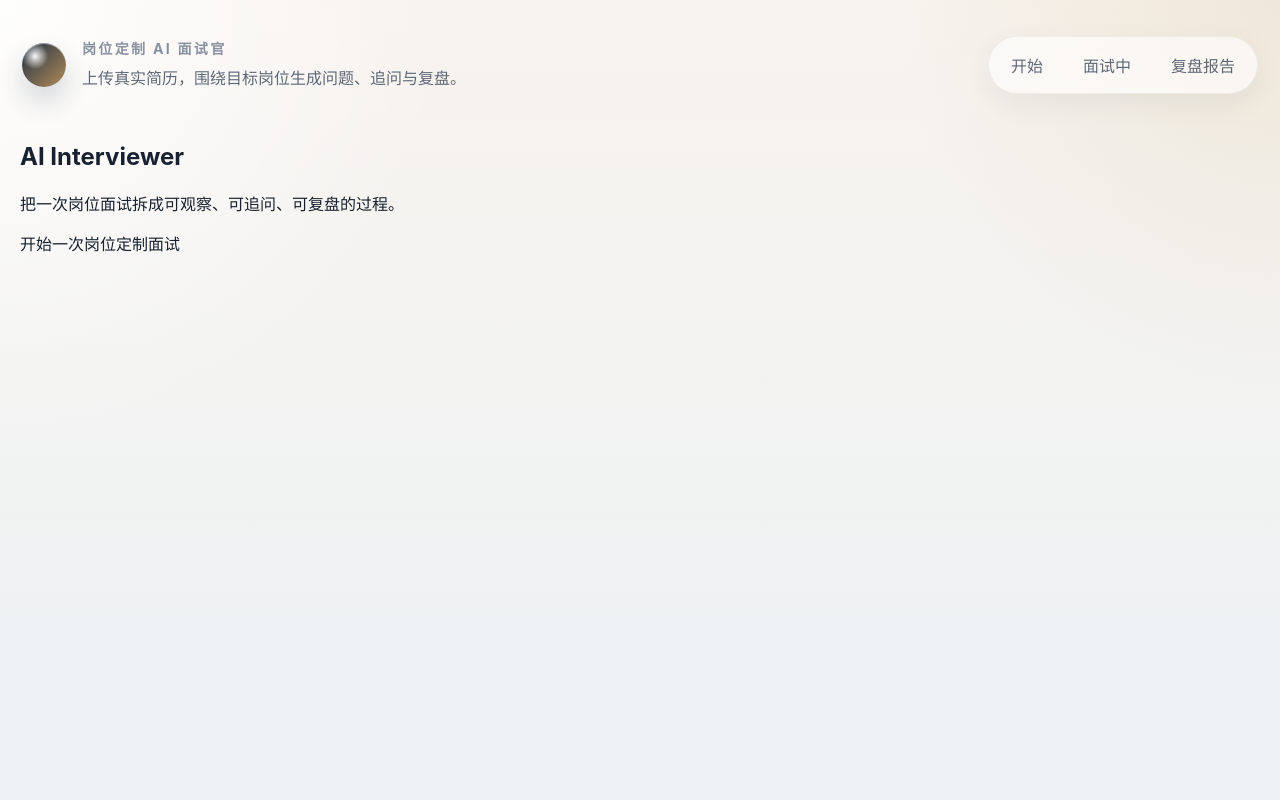
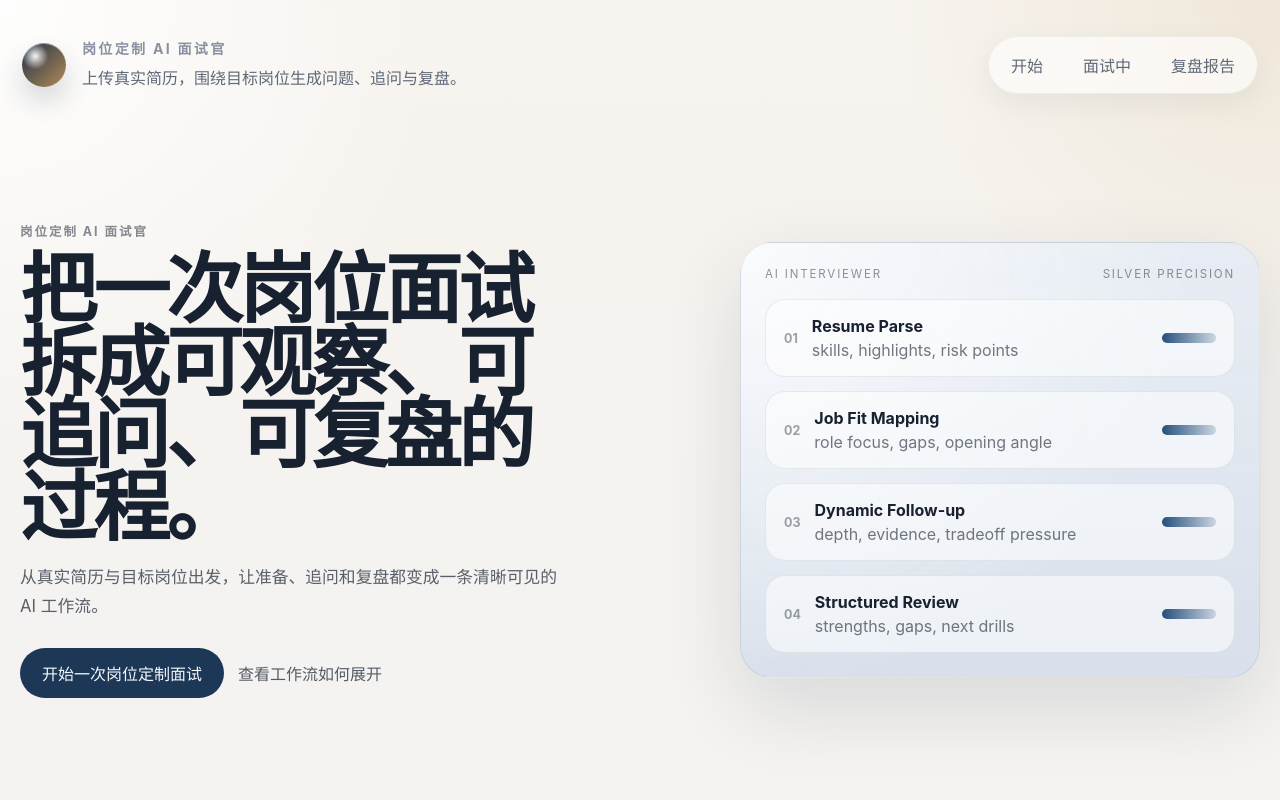
Before and after one commit to mouliu1/ai-interviewer, a Next.js app in the folder frontend/: page / in a window 1280 px wide. Shown: the top 800 px of the page. Built offline with nearby package versions, Linux system fonts and the light colour scheme.

Commit message:
feat: add productized homepage

```diff
--- /dev/null
+++ b/frontend/components/home-landing.module.css
@@ -0,0 +1,118 @@
+.page {
+  display: grid;
+  gap: 72px;
+  padding: 18px 0 72px;
+}
+
+.hero {
+  display: grid;
+  grid-template-columns: minmax(0, 1fr) minmax(360px, 520px);
+  gap: 32px;
+  align-items: center;
+  min-height: calc(100svh - 160px);
+}
+
+.heroCopy h1,
+.storySection h2,
+.finalCta h2 {
+  margin: 0;
+  letter-spacing: -0.05em;
+}
+
+.heroCopy h1 {
+  max-width: 10ch;
+  font-size: clamp(3rem, 6vw, 5.4rem);
+  line-height: 0.95;
+}
+
+.kicker,
+.sectionLabel {
+  margin: 0 0 14px;
+  font-size: 0.78rem;
+  font-weight: 700;
+  letter-spacing: 0.16em;
+  text-transform: uppercase;
+  color: rgba(24, 33, 47, 0.52);
+}
+
+.lead {
+  max-width: 34rem;
+  margin: 18px 0 0;
+  font-size: 1.05rem;
+  line-height: 1.7;
+  color: rgba(24, 33, 47, 0.7);
+}
+
+.actions {
+  display: flex;
+  gap: 14px;
+  align-items: center;
+  margin-top: 28px;
+}
+
+.primaryAction,
+.secondaryAction {
+  display: inline-flex;
+  align-items: center;
+  justify-content: center;
+  min-height: 50px;
+  border-radius: 999px;
+}
+
+.primaryAction {
+  padding: 0 22px;
+  color: #f4f7fb;
+  background: #1d3857;
+}
+
+.secondaryAction {
+  color: rgba(24, 33, 47, 0.72);
+}
+
+.storySection,
+.finalCta {
+  display: grid;
+  gap: 18px;
+}
+
+.pointList {
+  display: grid;
+  gap: 16px;
+}
+
+.point,
+.workflowStep {
+  padding: 20px 0;
+  border-top: 1px solid rgba(24, 33, 47, 0.08);
+}
+
+.point h3 {
+  margin: 0 0 8px;
+  font-size: 1.2rem;
+}
+
+.point p,
+.workflowStep,
+.finalCta p {
+  margin: 0;
+  line-height: 1.7;
+  color: rgba(24, 33, 47, 0.66);
+}
+
+.workflowList {
+  list-style: none;
+  padding: 0;
+  margin: 0;
+}
+
+@media (max-width: 960px) {
+  .hero {
+    grid-template-columns: 1fr;
+    min-height: auto;
+  }
+
+  .actions {
+    flex-direction: column;
+    align-items: stretch;
+  }
+}
--- a/frontend/components/home-landing.tsx
+++ b/frontend/components/home-landing.tsx
@@ -1,12 +1,87 @@
 import React from "react";
 import Link from "next/link";
 
+import { HomeProcessCanvas } from "@/components/home-process-canvas";
+
+import styles from "./home-landing.module.css";
+
+const WHY_POINTS = [
+  {
+    title: "基于真实简历，不是通用题库",
+    detail: "问题从候选人真实经历里长出来，而不是把八股题随机排进一场面试。",
+  },
+  {
+    title: "围绕目标岗位生成问题，不是随机提问",
+    detail: "系统会把 JD、项目经历和能力信号对齐，再决定追问方向。",
+  },
+  {
+    title: "输出结构化复盘，不是对话结束即结束",
+    detail: "最终结果落在可执行的强项、短板和下一轮训练建议上。",
+  },
+] as const;
+
+const WORKFLOW_STEPS = [
+  "上传 PDF 简历并填写目标岗位",
+  "生成岗位匹配重点与开场问题",
+  "在面试中持续追问和拉深",
+  "结束后得到结构化复盘报告",
+] as const;
+
 export function HomeLanding() {
   return (
-    <section>
-      <h1>AI Interviewer</h1>
-      <p>把一次岗位面试拆成可观察、可追问、可复盘的过程。</p>
-      <Link href="/prepare">开始一次岗位定制面试</Link>
-    </section>
+    <div className={styles.page}>
+      <section className={styles.hero}>
+        <div className={styles.heroCopy}>
+          <p className={styles.kicker}>岗位定制 AI 面试官</p>
+          <h1>把一次岗位面试拆成可观察、可追问、可复盘的过程。</h1>
+          <p className={styles.lead}>
+            从真实简历与目标岗位出发，让准备、追问和复盘都变成一条清晰可见的 AI 工作流。
+          </p>
+          <div className={styles.actions}>
+            <Link className={styles.primaryAction} href="/prepare">
+              开始一次岗位定制面试
+            </Link>
+            <a className={styles.secondaryAction} href="#workflow-preview">
+              查看工作流如何展开
+            </a>
+          </div>
+        </div>
+        <HomeProcessCanvas />
+      </section>
+
+      <section className={styles.storySection}>
+        <p className={styles.sectionLabel}>Why It Works</p>
+        <h2>为什么它有效</h2>
+        <div className={styles.pointList}>
+          {WHY_POINTS.map((point) => (
+            <article className={styles.point} key={point.title}>
+              <h3>{point.title}</h3>
+              <p>{point.detail}</p>
+            </article>
+          ))}
+        </div>
+      </section>
+
+      <section className={styles.storySection} id="workflow-preview">
+        <p className={styles.sectionLabel}>Workflow Preview</p>
+        <h2>工作流预览</h2>
+        <ol className={styles.workflowList}>
+          {WORKFLOW_STEPS.map((step) => (
+            <li className={styles.workflowStep} key={step}>
+              {step}
+            </li>
+          ))}
+        </ol>
+      </section>
+
+      <section className={styles.finalCta}>
+        <p className={styles.sectionLabel}>Final CTA</p>
+        <h2>准备好开始一场更像真实工作的面试了吗？</h2>
+        <p>在准备页中完成上传、岗位设置与面试启动。</p>
+        <Link className={styles.primaryAction} href="/prepare">
+          进入准备页
+        </Link>
+      </section>
+    </div>
   );
 }
--- /dev/null
+++ b/frontend/components/home-process-canvas.module.css
@@ -0,0 +1,62 @@
+.canvas {
+  min-width: 0;
+}
+
+.frame {
+  border-radius: 32px;
+  padding: 24px;
+  background:
+    radial-gradient(circle at top left, rgba(255, 255, 255, 0.78), transparent 28rem),
+    linear-gradient(180deg, rgba(230, 236, 244, 0.94), rgba(213, 222, 234, 0.92));
+  border: 1px solid rgba(20, 30, 48, 0.08);
+  box-shadow: 0 28px 80px rgba(16, 24, 40, 0.12);
+}
+
+.header {
+  display: flex;
+  justify-content: space-between;
+  margin-bottom: 18px;
+  font-size: 0.72rem;
+  letter-spacing: 0.16em;
+  text-transform: uppercase;
+  color: rgba(23, 31, 46, 0.48);
+}
+
+.stageList {
+  display: grid;
+  gap: 14px;
+}
+
+.stage {
+  display: grid;
+  grid-template-columns: auto 1fr auto;
+  gap: 14px;
+  align-items: center;
+  padding: 16px 18px;
+  border-radius: 20px;
+  background: rgba(255, 255, 255, 0.54);
+  border: 1px solid rgba(23, 31, 46, 0.08);
+}
+
+.stage h3 {
+  margin: 0 0 4px;
+  font-size: 1rem;
+}
+
+.stage p {
+  margin: 0;
+  color: rgba(23, 31, 46, 0.6);
+}
+
+.stageIndex {
+  font-size: 0.78rem;
+  font-weight: 700;
+  color: rgba(23, 31, 46, 0.42);
+}
+
+.signal {
+  width: 54px;
+  height: 10px;
+  border-radius: 999px;
+  background: linear-gradient(90deg, #264f7c, rgba(38, 79, 124, 0.18));
+}
--- /dev/null
+++ b/frontend/components/home-process-canvas.tsx
@@ -0,0 +1,46 @@
+import React from "react";
+import styles from "./home-process-canvas.module.css";
+
+const PROCESS_STAGES = [
+  {
+    label: "Resume Parse",
+    detail: "skills, highlights, risk points",
+  },
+  {
+    label: "Job Fit Mapping",
+    detail: "role focus, gaps, opening angle",
+  },
+  {
+    label: "Dynamic Follow-up",
+    detail: "depth, evidence, tradeoff pressure",
+  },
+  {
+    label: "Structured Review",
+    detail: "strengths, gaps, next drills",
+  },
+] as const;
+
+export function HomeProcessCanvas() {
+  return (
+    <div className={styles.canvas} aria-label="AI interview process canvas">
+      <div className={styles.frame}>
+        <div className={styles.header}>
+          <span>AI Interviewer</span>
+          <span>Silver Precision</span>
+        </div>
+        <div className={styles.stageList}>
+          {PROCESS_STAGES.map((stage, index) => (
+            <article className={styles.stage} key={stage.label}>
+              <div className={styles.stageIndex}>0{index + 1}</div>
+              <div>
+                <h3>{stage.label}</h3>
+                <p>{stage.detail}</p>
+              </div>
+              <div className={styles.signal} aria-hidden="true" />
+            </article>
+          ))}
+        </div>
+      </div>
+    </div>
+  );
+}
```
Also changed, not shown: 2 other files (tests, documents, lock files or other folders).
